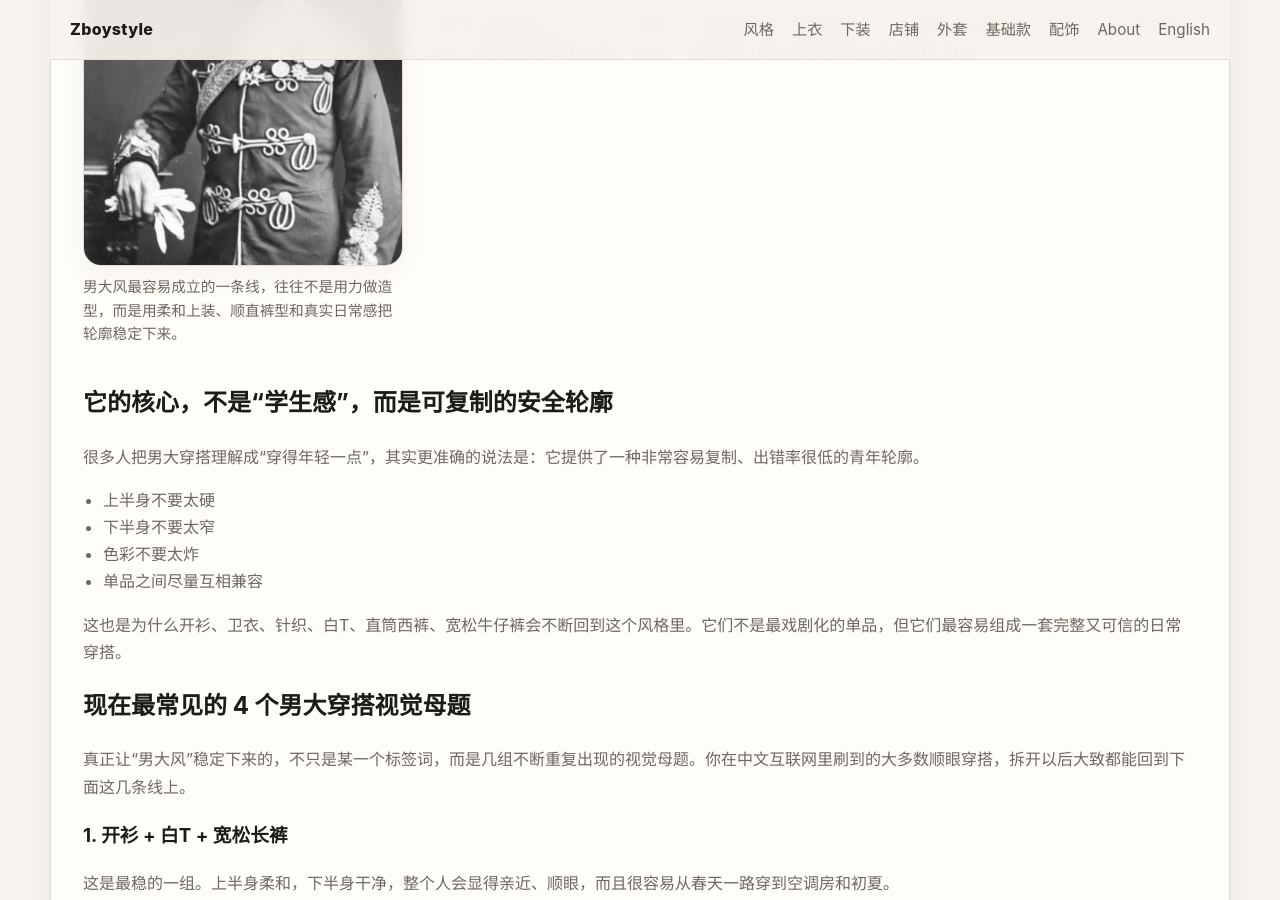
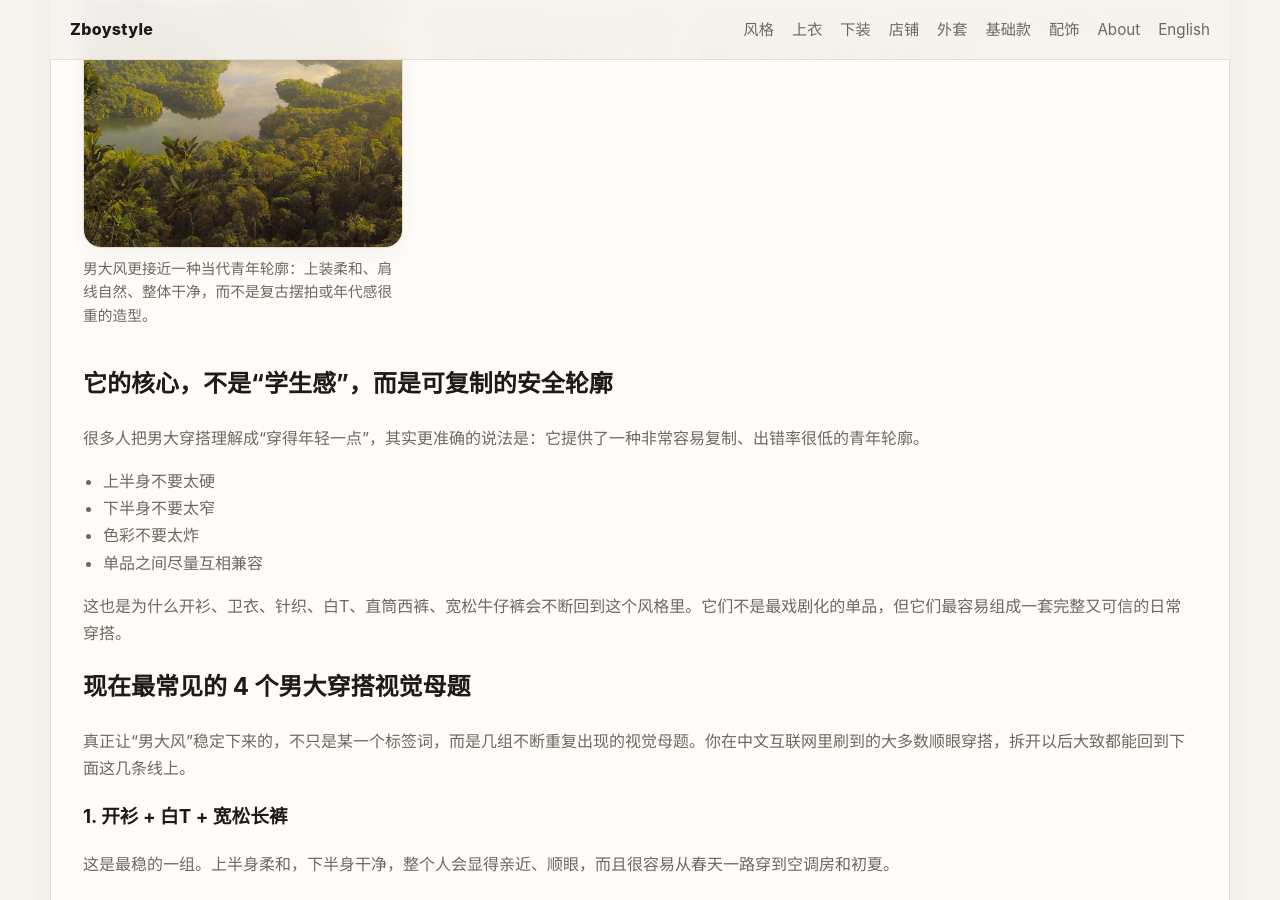
Before and after one commit to qilin-agent/zboystyle, a Jekyll site: the page built from _zh_style/college-boy-style.html, in a window 1280 px wide and 900 px high, scrolled down 353 px. Built offline with Jekyll 4.4.1, drawn with Linux system fonts in a browser that asks for light colours.

Commit message:
Replace off-tone college-boy image

```diff
--- a/_en_style/college-boy-style.html
+++ b/_en_style/college-boy-style.html
@@ -13,15 +13,15 @@ updated: 2026-03-19
 featured: true
 index_title: "Why the campus-boy look keeps coming back"
 index_description: "Understand the campus-boy look through silhouette, recurring outfit patterns, core items, and shopping routes."
-thumbnail_image: "../../assets/img/photos/tops-cardigan.jpg"
+thumbnail_image: "../../assets/img/photos/tops-knit-polo-fit.jpg"
 thumbnail_alt: "Campus-boy, youth commuter, and clean campus menswear style guide"
 ---
 # Why the campus-boy look has become one of the most stable style languages in Chinese youth menswear
 
 <div class="wrap-clear">
 <figure class="float-media left tall">
-  <img src="../../assets/img/photos/tops-cardigan.jpg" alt="Soft cardigan-based youth menswear image suited to campus-boy and clean commuter styling" />
-  <figcaption>One of the safest campus-boy routes is not a loud outfit formula but a softer upper layer, straighter trousers, and a silhouette that still feels believable in real daily life.</figcaption>
+  <img src="../../assets/img/photos/tops-knit-polo-fit.jpg" alt="Youth-oriented menswear image with a cleaner shoulder line and softer contemporary silhouette" />
+  <figcaption>The campus-boy direction should read as contemporary youth menswear with a softer upper-body shape, not as historical costume or archival portrait styling.</figcaption>
 </figure>
 
 The campus-boy look is not rising again because everyone suddenly wants to dress like a student. It works because it compresses several difficult menswear problems into one relatively stable answer: do not look too mature, do not look too expensive, do not look too aggressive, but still look clean, relaxed, and believable on a real young person moving through campuses, subways, and ordinary city life.
--- a/_zh_style/college-boy-style.html
+++ b/_zh_style/college-boy-style.html
@@ -13,15 +13,15 @@ updated: 2026-03-19
 featured: true
 index_title: "男大穿搭为什么重新流行"
 index_description: "从风格语言、视觉母题、核心单品到商品入口，重新理解男大穿搭。"
-thumbnail_image: "../../assets/img/photos/tops-cardigan.jpg"
+thumbnail_image: "../../assets/img/photos/tops-knit-polo-fit.jpg"
 thumbnail_alt: "男大穿搭、校园感与轻通勤青年男装风格导览"
 ---
 <h1>男大穿搭为什么会重新成为中文互联网里最稳定的一种青年男装语言</h1>
 
 <div class="wrap-clear">
 <figure class="float-media left tall">
-  <img src="../../assets/img/photos/tops-cardigan.jpg" alt="青年男装中的开衫上身图，接近男大穿搭与校园感的柔和轮廓" />
-  <figcaption>男大风最容易成立的一条线，往往不是用力做造型，而是用柔和上装、顺直裤型和真实日常感把轮廓稳定下来。</figcaption>
+  <img src="../../assets/img/photos/tops-knit-polo-fit.jpg" alt="青年男装真人上身图，强调干净肩线、柔和上衣与更接近校园感的轮廓" />
+  <figcaption>男大风更接近一种当代青年轮廓：上装柔和、肩线自然、整体干净，而不是复古摆拍或年代感很重的造型。</figcaption>
 </figure>
 
 <p>“男大穿搭”重新流行，并不是因为大家突然都想穿得像学生，而是因为它把青年男装里最难处理的几件事压缩成了一套相对稳定的答案：不要太成熟，不要太贵，不要太强攻击性，但又要显得干净、松弛、像真的会出现在校园和地铁里的年轻人。</p>
```
